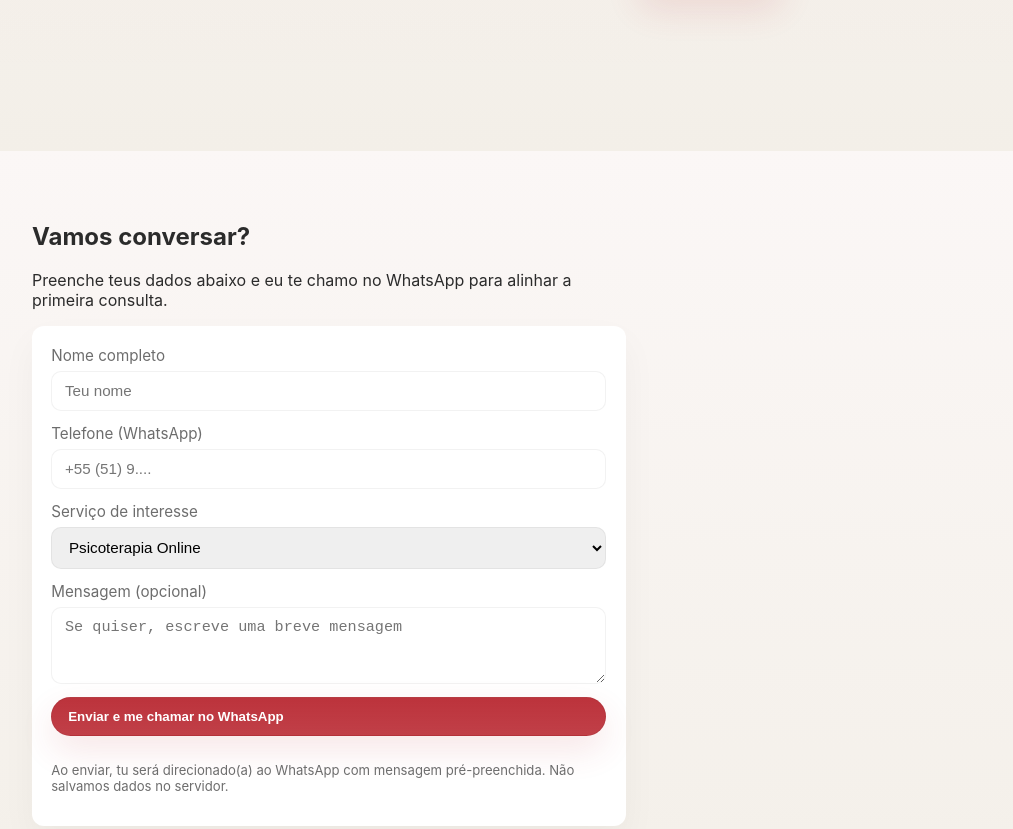
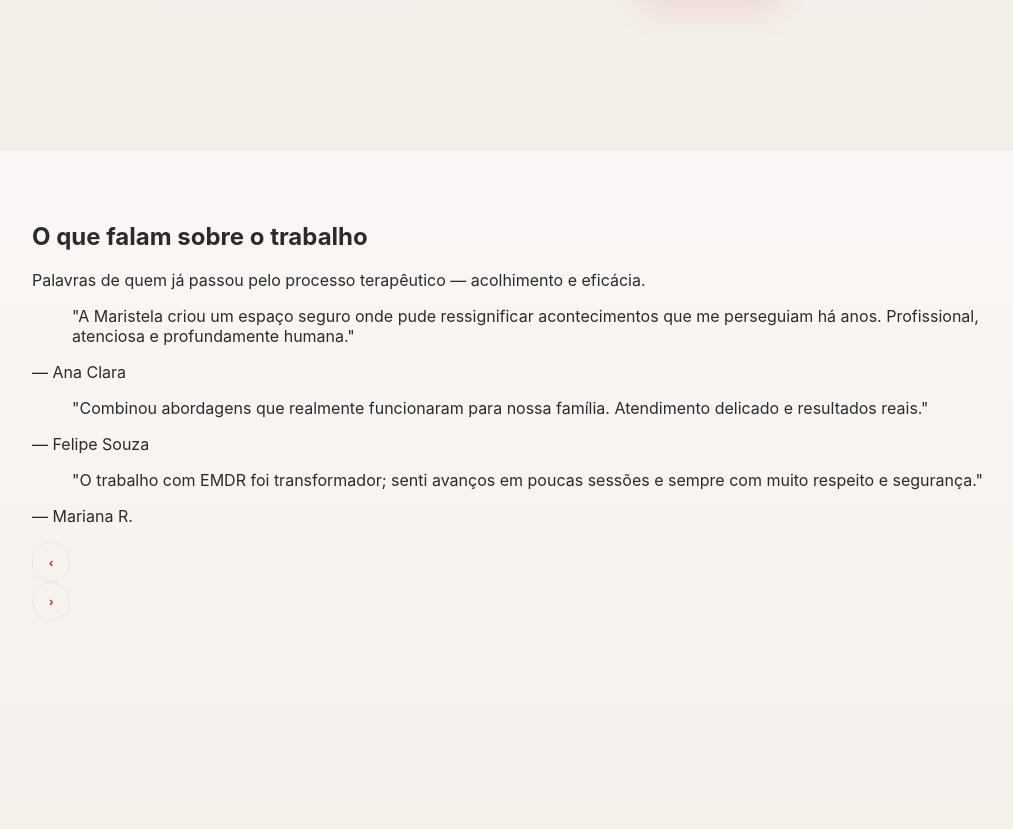
Before and after one commit to AndersonSS90/siteMaristelaDeGodoy, a plain HTML site: page index.html in a window 1280 px wide. Shown: the part 3049-3878 px from the top of the page, without its empty margins (90-1103 px from the left). Drawn offline with Linux system fonts and the light colour scheme.

Commit message:
Update index.html

```diff
--- a/index.html
+++ b/index.html
@@ -209,6 +209,49 @@
       </div>
     </section>
 
+    <!-- DEPOIMENTOS / CARROSSEL (inserir antes da seção #contato) -->
+    <section id="depoimentos" class="panel testimonials panel-animated" data-theme="light" aria-label="Depoimentos de pacientes">
+      <div class="wrap testimonials-grid">
+        <div class="testimonials-header">
+          <h2>O que falam sobre o trabalho</h2>
+          <p class="muted">Palavras de quem já passou pelo processo terapêutico — acolhimento e eficácia.</p>
+        </div>
+
+        <div class="testimonials-wrap" tabindex="0">
+          <div class="testimonials-track" role="list">
+            <article class="testi-card" role="listitem">
+              <blockquote class="mention">
+                "A Maristela criou um espaço seguro onde pude ressignificar acontecimentos que me perseguiam há anos. Profissional, atenciosa e profundamente humana."
+              </blockquote>
+              <p class="depo-name">— Ana Clara</p>
+            </article>
+
+            <article class="testi-card" role="listitem">
+              <blockquote class="mention">
+                "Combinou abordagens que realmente funcionaram para nossa família. Atendimento delicado e resultados reais."
+              </blockquote>
+              <p class="depo-name">— Felipe Souza</p>
+            </article>
+
+            <article class="testi-card" role="listitem">
+              <blockquote class="mention">
+                "O trabalho com EMDR foi transformador; senti avanços em poucas sessões e sempre com muito respeito e segurança."
+              </blockquote>
+              <p class="depo-name">— Mariana R.</p>
+            </article>
+          </div>
+
+          <!-- controls -->
+          <div class="testi-controls" aria-hidden="false">
+            <button class="btn ghost testi-prev" type="button" aria-label="Depoimento anterior">‹</button>
+            <div class="testi-dots" role="tablist" aria-label="Navegação de depoimentos"></div>
+            <button class="btn ghost testi-next" type="button" aria-label="Próximo depoimento">›</button>
+          </div>
+        </div>
+      </div>
+    </section>
+
+
     <!-- CONTATO / FORM -->
     <section id="contato" class="panel contact panel-animated" data-theme="light">
       <div class="wrap contact-grid">
```
